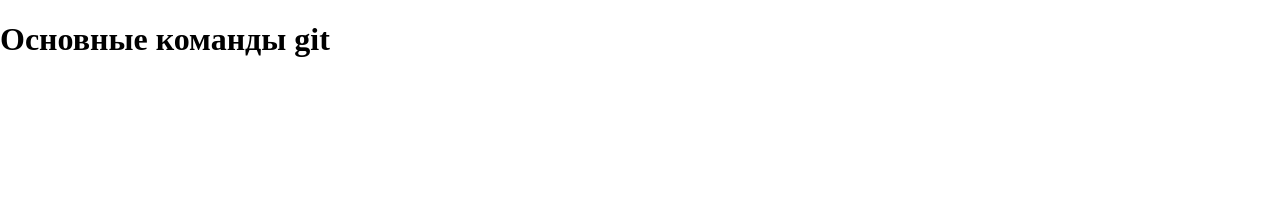
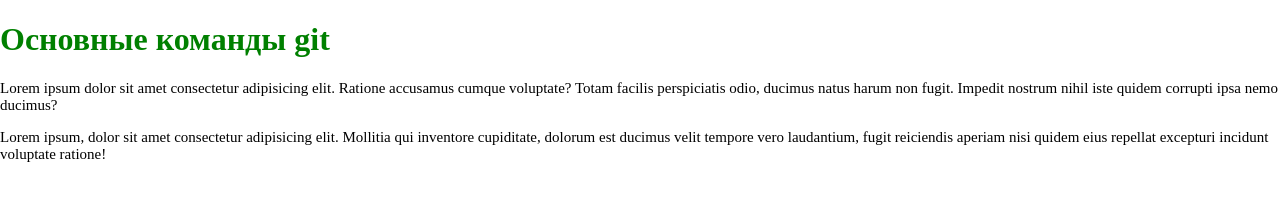
Before and after one commit to Gregegewagsdgsw/projct, a plain HTML site: page index.html in a window 1280 px wide. Drawn offline with Linux system fonts and the light colour scheme.

Commit message:
add paragraphs

```diff
--- a/css/style.css
+++ b/css/style.css
@@ -3,3 +3,11 @@
     margin: 0;
     list-style-type: none;
 }
+
+h1{
+    color: green;
+}
+
+p{
+    font-size: 15px;
+}
--- a/index.html
+++ b/index.html
@@ -8,5 +8,7 @@
 </head>
 <body>
     <h1>Основные команды git</h1>
+    <p>Lorem ipsum dolor sit amet consectetur adipisicing elit. Ratione accusamus cumque voluptate? Totam facilis perspiciatis odio, ducimus natus harum non fugit. Impedit nostrum nihil iste quidem corrupti ipsa nemo ducimus?</p>
+    <p>Lorem ipsum, dolor sit amet consectetur adipisicing elit. Mollitia qui inventore cupiditate, dolorum est ducimus velit tempore vero laudantium, fugit reiciendis aperiam nisi quidem eius repellat excepturi incidunt voluptate ratione!</p>
 </body>
 </html>
```
